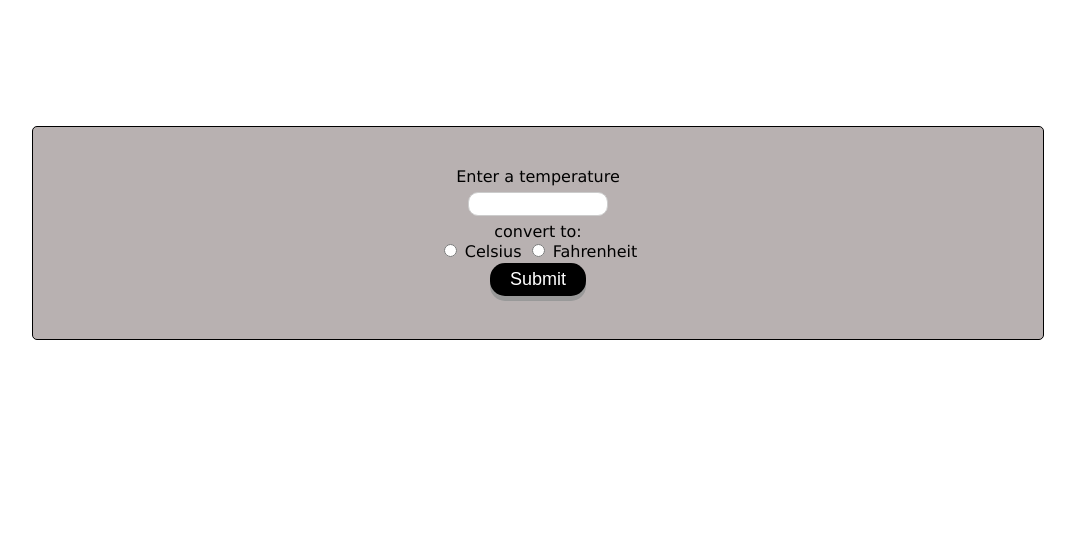
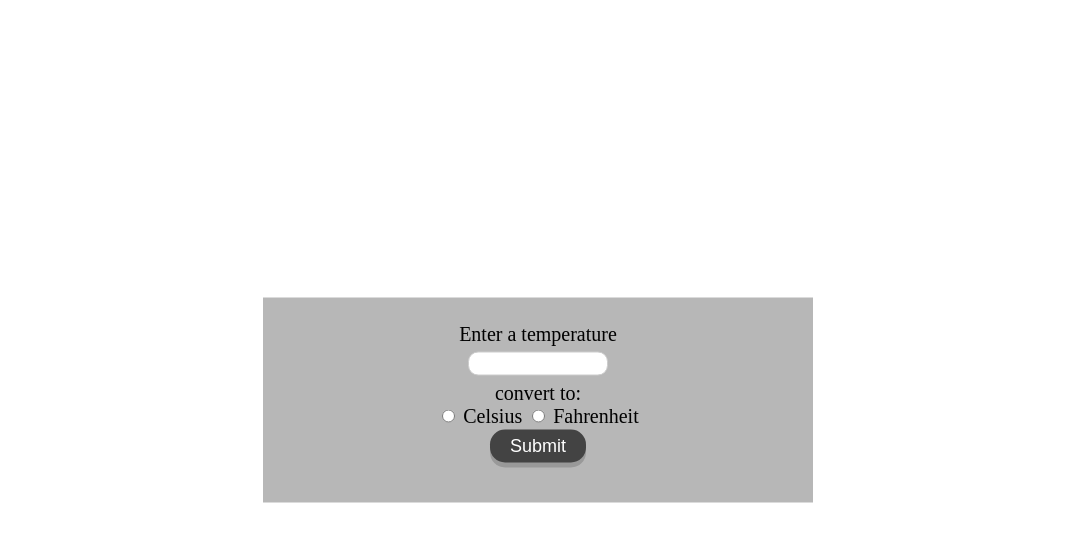
Before and after one commit to Abhikappana/TemperatureConversion.github.io, a plain HTML site: page index.html in a window 1280 px wide. Shown: the whole page, without its empty margins (102-1177 px from the left). Drawn offline with Linux system fonts and the light colour scheme.

Commit message:
Add files via upload

```diff
--- a/style.css
+++ b/style.css
@@ -1,13 +1,15 @@
 .container{
-    display: block;
-    margin:10%;
-    padding:40px;
-    background-color: rgb(184, 177, 177);
-    display:block;
-    text-align: center;
-    border: 1px solid;
-    border-radius: 5px;
-    font-family:'Lucida Sans', 'Lucida Sans Regular', 'Lucida Grande', 'Lucida Sans Unicode', Geneva, Verdana, sans-serif;
+
+  padding: 25px;
+  position:fixed;
+  bottom: 50%;
+  left: 50%;
+  width: 500px;
+  height: 155px;
+  transform: translate(-50%, 50%);
+  text-align: center;
+  background: #b7b7b7;
+  font-size: 20px;
 }
 
 .textbox{
@@ -33,16 +35,16 @@
     text-decoration: none;
     outline: none;
     color: #fff;
-    background-color: #000000;
+    background-color: #434343;
     border: none;
     border-radius: 15px;
     box-shadow: 0 5px #999;
   }
 
-  .button:hover {background-color: #3e8e41}
+  .button:hover {background-color: #000000}
 
   .button:active {
-    background-color: #3e8e41;
+    background-color: #6b9b6d;
     box-shadow: 0 1px #666;
     transform: translateY(4px);
   }
```
